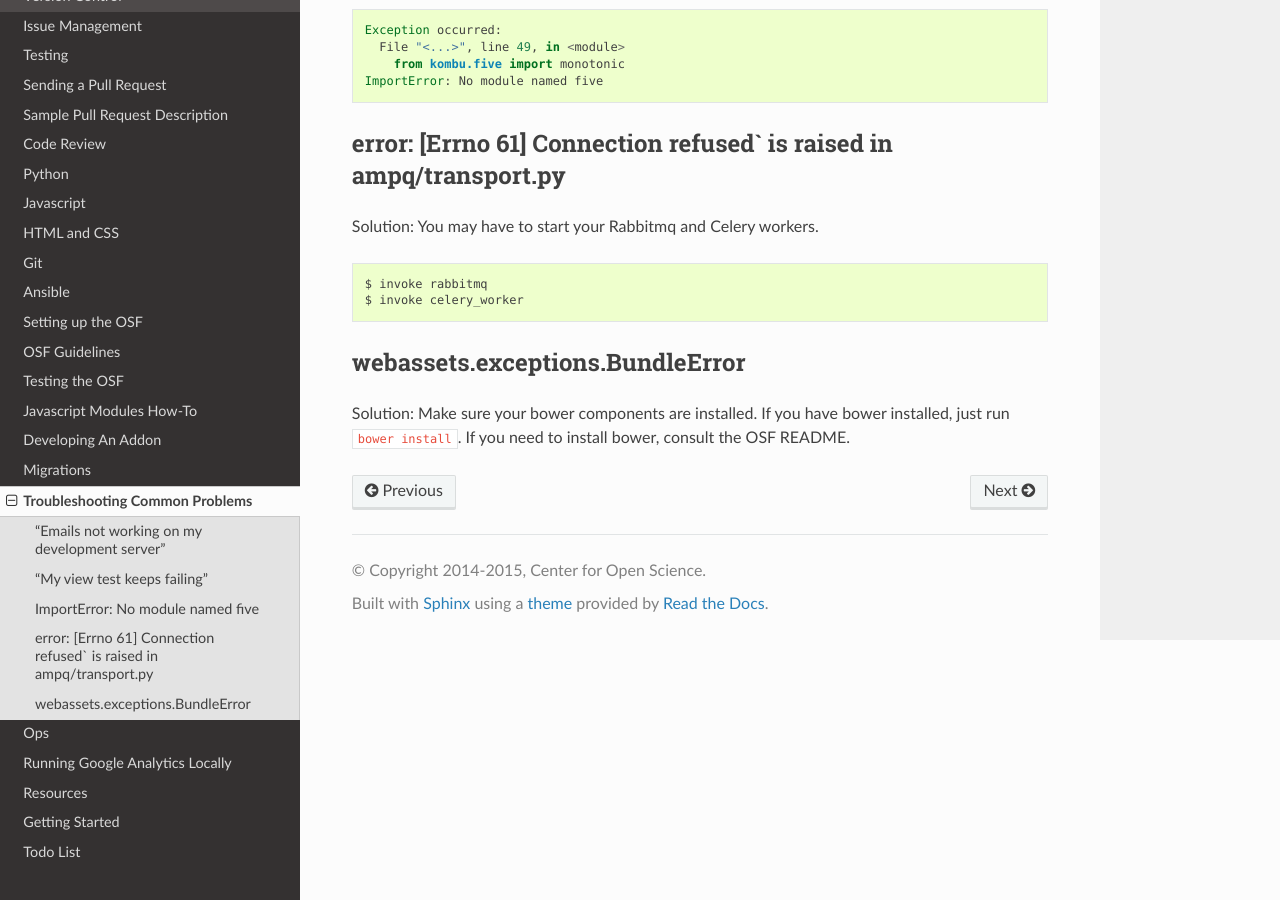
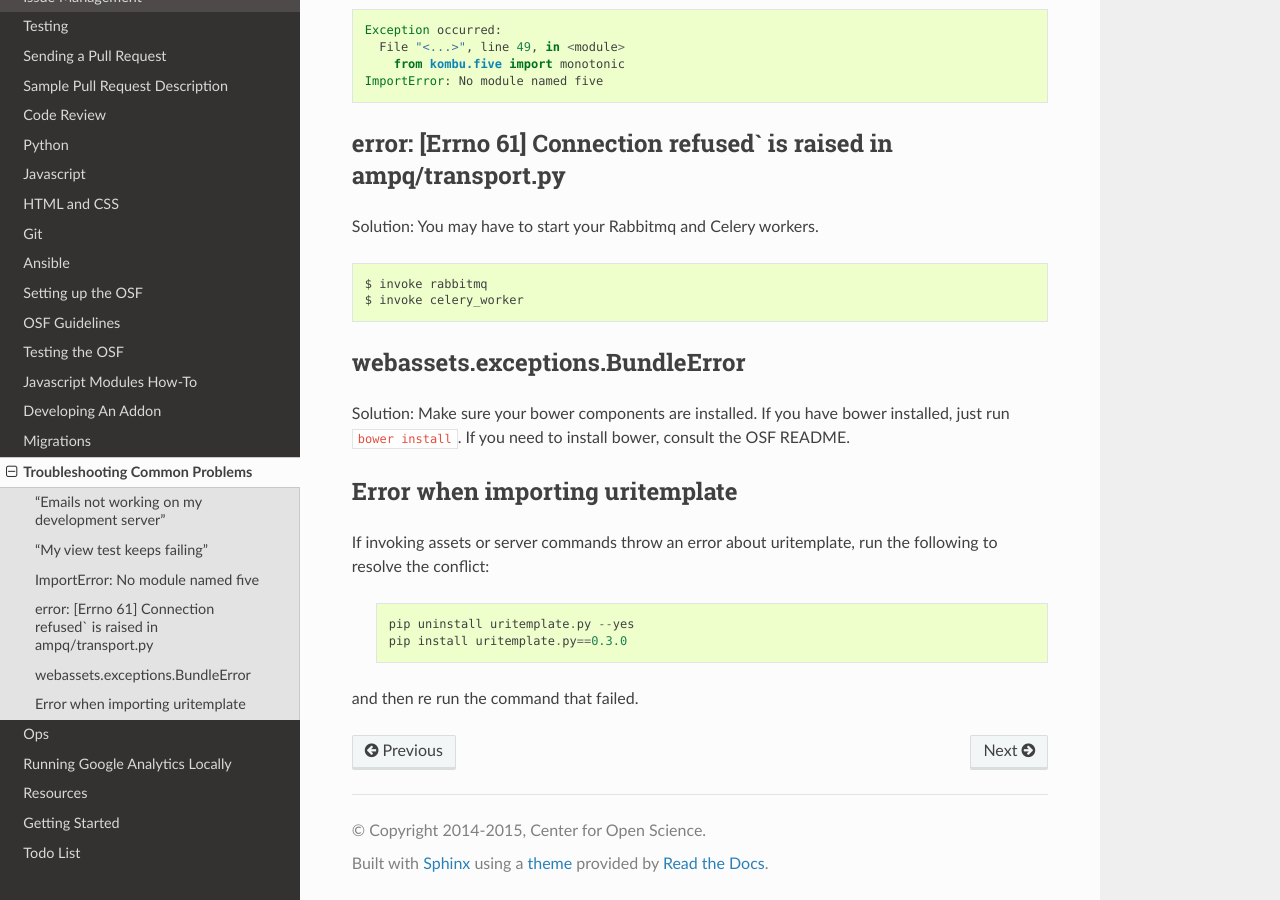
Before and after one commit to CenterForOpenScience/COSDev, a Sphinx documentation site: the page built from docs/osf/common_problems.rst, in a window 1280 px wide and 900 px high, scrolled down 825 px. Built offline with Sphinx 7.4.7 and the Read the Docs theme 2.0.0, drawn with Linux system fonts in a browser that asks for light colours.

Commit message:
Move uritemplate issue to common problems

```diff
--- a/docs/osf/common_problems.rst
+++ b/docs/osf/common_problems.rst
@@ -56,3 +56,15 @@ webassets.exceptions.BundleError
 ********************************
 
 Solution: Make sure your bower components are installed. If you have bower installed, just run ``bower install``. If you need to install bower, consult the OSF README.
+
+Error when importing uritemplate
+********************************
+
+If invoking assets or server commands throw an error about uritemplate, run the following to resolve the conflict:
+
+    ::
+
+        pip uninstall uritemplate.py --yes
+        pip install uritemplate.py==0.3.0
+
+and then re run the command that failed.
```
Also changed, not shown: docs/osf/setup.rst (+0 -8 lines).
